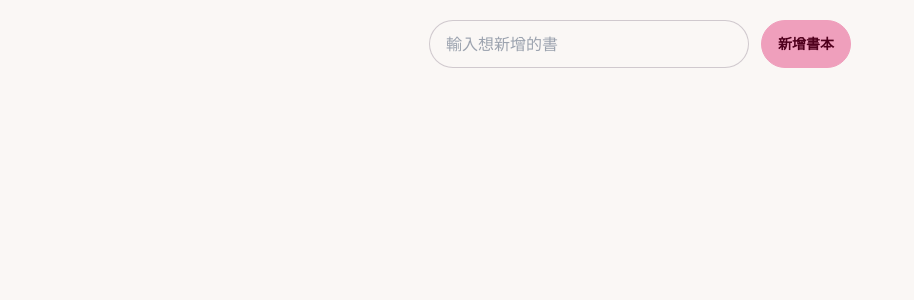
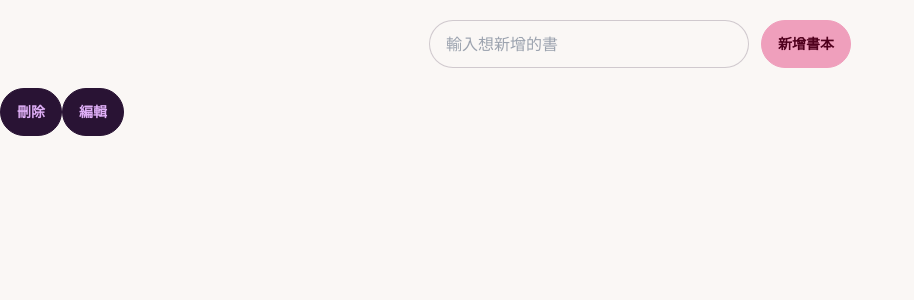
Before and after one commit to Eden19980626/BooksCRUD, a React (Create React App) app: page / in a window 1280 px wide. Both pictures are taken after typing "Sample" into the empty fields and a click on the button "新增書本". Shown: the top 300 px of the page, without its empty margins (0-914 px from the left). Built offline with nearby package versions, Linux system fonts and the light colour scheme.

Commit message:
Adding Read,Update,Delete

```diff
--- a/src/App.js
+++ b/src/App.js
@@ -1,14 +1,40 @@
 import { useState } from 'react';
 import BookCreate from './components/BookCreate';
+import BookList from './components/BookList';
 function App() {
   const [books, setBooks] = useState([]);
+
+  const editBookById = (id, newTitle) => {
+    const updatedBooks = books.map((book) => {
+      if (book.id === id) {
+        return { ...book, title: newTitle };
+      }
+      return book;
+    });
+    setBooks(updatedBooks);
+  };
+
+  const deleteBookById = (id) => {
+    const updatedBooks = books.filter((book) => {
+      return book.id !== id;
+    });
+    setBooks(updatedBooks);
+  };
+
   const handleCreateBook = (title) => {
-    const updatedBooks = [...books, title];
+    const updatedBooks = [
+      ...books,
+      {
+        id: Math.round(Math.random() * 999),
+        title,
+      },
+    ];
     setBooks(updatedBooks);
   };
   return (
     <div>
       <BookCreate onCreate={handleCreateBook} />
+      <BookList books={books} onDelete={deleteBookById} onEdit={editBookById} />
     </div>
   );
 }
--- a/src/components/BookEdit.js
+++ b/src/components/BookEdit.js
@@ -1,4 +1,18 @@
-function BookEdit() {
-  return <div>BookEdit</div>;
+import { useState } from 'react';
+function BookEdit({ book, onSubmit }) {
+  const [title, setTitle] = useState(book.title);
+  const handleChange = (e) => {
+    setTitle(e.target.value);
+  };
+  const handleSubmit = (e) => {
+    e.preventDefault();
+    onSubmit(book.id, title);
+  };
+  return (
+    <form onSubmit={handleSubmit}>
+      <input className='input' value={title} onChange={handleChange} />
+      <button className='btn'>儲存</button>
+    </form>
+  );
 }
 export default BookEdit;
--- a/src/components/BookList.js
+++ b/src/components/BookList.js
@@ -1,4 +1,10 @@
-function BookList() {
-  return <div>BookList</div>;
+import BookShow from './BookShow';
+function BookList({ books, onDelete, onEdit }) {
+  const renderedBooks = books.map((book) => {
+    return (
+      <BookShow key={book.id} book={book} onDelete={onDelete} onEdit={onEdit} />
+    );
+  });
+  return <div>{renderedBooks}</div>;
 }
 export default BookList;
--- a/src/components/BookShow.js
+++ b/src/components/BookShow.js
@@ -1,4 +1,34 @@
-function BookShow() {
-  return <div>BookShow</div>;
+import { useState } from 'react';
+import BookEdit from './BookEdit';
+function BookShow({ book, onDelete, onEdit }) {
+  const [showEdit, setShowEdit] = useState(false);
+
+  function handleDeleteClick() {
+    onDelete(book.id);
+  }
+
+  function handleEditClick() {
+    setShowEdit(!showEdit);
+  }
+
+  function handleSubmit(id, newTitle) {
+    onEdit(id, newTitle);
+    setShowEdit(false);
+  }
+
+  let content = <h3>{book.title}</h3>;
+  content = showEdit ? <BookEdit onSubmit={handleSubmit} book={book} /> : null;
+
+  return (
+    <div>
+      <div>{content}</div>
+      <button className='btn' onClick={handleDeleteClick}>
+        刪除
+      </button>
+      <button className='btn' onClick={handleEditClick}>
+        編輯
+      </button>
+    </div>
+  );
 }
 export default BookShow;
```
